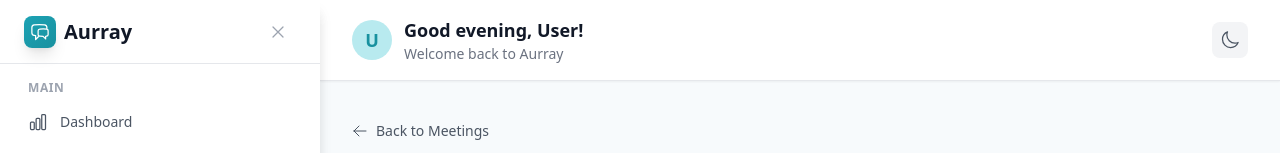
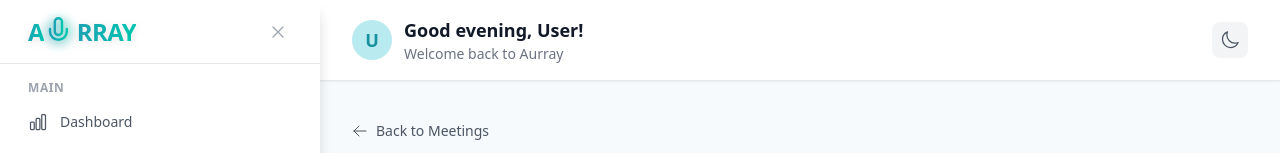
Before and after one commit to Flave1/clerk_ai_frontend, a Next.js app: page /call in a window 1280 px wide. Shown: the top 153 px of the page. Built offline with nearby package versions, Linux system fonts and the light colour scheme; no server answers; sample sign-in values are in the browser's storage.

Commit message:
adjusted logo

```diff
--- a/components/layout/Header.tsx
+++ b/components/layout/Header.tsx
@@ -4,7 +4,6 @@ import { useRouter } from 'next/router';
 import {
   Bars3Icon,
   XMarkIcon,
-  ChatBubbleLeftRightIcon,
   ChartBarIcon,
   PhoneIcon,
   VideoCameraIcon,
@@ -24,6 +23,7 @@ import {
 } from '@heroicons/react/24/outline';
 import { useUIStore } from '@/store';
 import { useAuth } from '@/hooks/useAuth';
+import Logo from '@/components/ui/Logo';
 
 const mainNavigation = [
   { name: 'Dashboard', href: '/dashboard', icon: ChartBarIcon },
@@ -135,12 +135,7 @@ export default function Header() {
         <div className="flex flex-col h-full">
           {/* Logo */}
           <div className="flex items-center justify-between h-16 px-6 border-b border-gray-200 dark:border-gray-700">
-            <Link href="/dashboard" className="flex items-center space-x-2">
-              <div className="h-8 w-8 bg-gradient-to-br from-primary-500 to-primary-600 rounded-lg flex items-center justify-center shadow-lg">
-                <ChatBubbleLeftRightIcon className="h-5 w-5 text-white" />
-              </div>
-              <span className="text-xl font-bold text-gray-900 dark:text-gray-100">Aurray</span>
-            </Link>
+            <Logo href="/dashboard" size="md" />
             <button
               onClick={() => setSidebarCollapsed(true)}
               className="p-2 rounded-md text-gray-400 hover:text-gray-500 hover:bg-gray-100 dark:hover:bg-gray-700 dark:text-gray-300 dark:hover:text-gray-200"
--- a/components/layout/LandingFooter.tsx
+++ b/components/layout/LandingFooter.tsx
@@ -1,6 +1,7 @@
 import Link from 'next/link';
 import { motion } from 'framer-motion';
 import { useUIStore } from '@/store';
+import Logo from '@/components/ui/Logo';
 
 interface SocialLink {
   name: string;
@@ -42,9 +43,9 @@ export default function LandingFooter({
               initial={{ opacity: 0 }}
               whileInView={{ opacity: 1 }}
               viewport={{ once: true }}
-              className="text-2xl font-bold bg-gradient-to-r from-primary-500 to-accent-500 bg-clip-text text-transparent mb-4"
+              className="mb-4"
             >
-              Aurray
+              <Logo size="lg" />
             </motion.div>
             <p className={theme === 'dark' ? 'text-gray-400' : 'text-gray-600'}>
               Your voice in every meeting. AI-powered meeting assistance for modern teams.
--- a/components/layout/LandingHeader.tsx
+++ b/components/layout/LandingHeader.tsx
@@ -2,7 +2,8 @@ import { useState } from 'react';
 import Link from 'next/link';
 import { motion, AnimatePresence } from 'framer-motion';
 import { useUIStore } from '@/store';
-import { SunIcon, MoonIcon, Bars3Icon, XMarkIcon, MicrophoneIcon } from '@heroicons/react/24/outline';
+import { SunIcon, MoonIcon, Bars3Icon, XMarkIcon } from '@heroicons/react/24/outline';
+import Logo from '@/components/ui/Logo';
 
 interface NavItem {
   label: string;
@@ -53,78 +54,7 @@ export default function LandingHeader({
       >
         <div className="max-w-7xl mx-auto px-4 sm:px-6 lg:px-8">
           <div className="flex justify-between items-center h-16">
-            <motion.div
-              whileHover={{ scale: 1.05 }}
-              className="flex items-center"
-            >
-              <Link href="/" className="flex items-center gap-0.5 sm:gap-1 relative group">
-                <div className="relative flex items-center"
-                  style={{
-                    filter: theme === 'dark'
-                      ? 'drop-shadow(0 0 8px rgba(29, 162, 180, 0.4)) drop-shadow(0 0 12px rgba(0, 198, 174, 0.3))'
-                      : 'drop-shadow(0 2px 4px rgba(0, 0, 0, 0.1))'
-                  }}>
-                  <span className="text-xl sm:text-2xl font-bold bg-gradient-to-r from-primary-500 to-accent-500 bg-clip-text text-transparent tracking-tight leading-none ml-0.5 sm:ml-1"
-                    style={theme === 'dark' ? { textShadow: '0 0 10px rgba(255, 255, 255, 0.5)' } : undefined}>
-                    A
-                  </span>
-                  <div className="relative h-[1.2em] w-[1.2em] text-xl sm:text-2xl flex items-center justify-center">
-                    <div className="absolute inset-0 bg-gradient-to-r from-primary-500 to-accent-500 opacity-30 blur-sm rounded-full" />
-                    <svg
-                      className="h-full w-full relative"
-                      viewBox="0 0 24 24"
-                      fill="none"
-                      xmlns="http://www.w3.org/2000/svg"
-                    >
-                      <defs>
-                        <linearGradient id="micGradient" x1="0%" y1="0%" x2="100%" y2="0%">
-                          <stop offset="0%" stopColor="#1DA2B4" />
-                          <stop offset="100%" stopColor="#00C6AE" />
-                        </linearGradient>
-                      </defs>
-                      <path
-                        d="M12 1a3 3 0 0 0-3 3v8a3 3 0 0 0 6 0V4a3 3 0 0 0-3-3Z"
-                        stroke="url(#micGradient)"
-                        strokeWidth="2"
-                        strokeLinecap="round"
-                        strokeLinejoin="round"
-                      />
-                      <path
-                        d="M19 10v2a7 7 0 0 1-14 0v-2"
-                        stroke="url(#micGradient)"
-                        strokeWidth="2"
-                        strokeLinecap="round"
-                        strokeLinejoin="round"
-                      />
-                      <line
-                        x1="12"
-                        y1="19"
-                        x2="12"
-                        y2="23"
-                        stroke="url(#micGradient)"
-                        strokeWidth="2"
-                        strokeLinecap="round"
-                        strokeLinejoin="round"
-                      />
-                      <line
-                        x1="8"
-                        y1="23"
-                        x2="16"
-                        y2="23"
-                        stroke="url(#micGradient)"
-                        strokeWidth="2"
-                        strokeLinecap="round"
-                        strokeLinejoin="round"
-                      />
-                    </svg>
-                  </div>
-                  <span className="text-xl sm:text-2xl font-bold bg-gradient-to-r from-primary-500 to-accent-500 bg-clip-text text-transparent tracking-tight leading-none ml-0.5 sm:ml-1"
-                    style={theme === 'dark' ? { textShadow: '0 0 10px rgba(255, 255, 255, 0.5)' } : undefined}>
-                    RRAY
-                  </span>
-                </div>
-              </Link>
-            </motion.div>
+            <Logo />
 
             {/* Desktop Navigation */}
             {navItems && navItems.length > 0 && (
--- /dev/null
+++ b/components/ui/Logo.tsx
@@ -0,0 +1,125 @@
+import Link from 'next/link';
+import { motion } from 'framer-motion';
+import { useState } from 'react';
+import { useUIStore } from '@/store';
+
+interface LogoProps {
+  href?: string;
+  className?: string;
+  size?: 'sm' | 'md' | 'lg';
+  showLink?: boolean;
+}
+
+export default function Logo({
+  href = '/',
+  className = '',
+  size = 'md',
+  showLink = true
+}: LogoProps) {
+  const { theme } = useUIStore();
+  const [isHovered, setIsHovered] = useState(false);
+
+  const sizeClasses = {
+    sm: 'text-lg sm:text-xl',
+    md: 'text-xl sm:text-2xl',
+    lg: 'text-2xl sm:text-3xl'
+  };
+
+  const iconSizeClasses = {
+    sm: 'h-[1.2em] w-[1.2em]',
+    md: 'h-[1.2em] w-[1.2em]',
+    lg: 'h-[1.2em] w-[1.2em]'
+  };
+
+  const logoContent = (
+    <div
+      className={`flex items-center gap-0.5 sm:gap-1 relative group ${className}`}
+      onMouseEnter={() => setIsHovered(true)}
+      onMouseLeave={() => setIsHovered(false)}
+    >
+      <div className="relative flex items-center"
+        style={{
+          filter: theme === 'dark'
+            ? 'drop-shadow(0 0 8px rgba(29, 162, 180, 0.4)) drop-shadow(0 0 12px rgba(0, 198, 174, 0.3))'
+            : 'drop-shadow(0 2px 4px rgba(0, 0, 0, 0.1))'
+        }}>
+        <span className={`${sizeClasses[size]} font-bold bg-gradient-to-r from-primary-500 to-accent-500 bg-clip-text text-transparent tracking-tight leading-none ml-0.5 sm:ml-1`}
+          style={theme === 'dark' ? { textShadow: '0 0 10px rgba(255, 255, 255, 0.5)' } : undefined}>
+          A
+        </span>
+        <div className={`relative ${iconSizeClasses[size]} ${sizeClasses[size]} flex items-center justify-center`}>
+          <div className="absolute inset-0 bg-gradient-to-r from-primary-500 to-accent-500 opacity-30 blur-sm rounded-full" />
+          <motion.div
+            animate={{ scaleX: isHovered ? -1 : 1 }}
+            transition={{ duration: 0.4, ease: "easeInOut" }}
+            className="h-full w-full relative"
+          >
+            <svg
+              className="h-full w-full relative"
+              viewBox="0 0 24 24"
+              fill="none"
+              xmlns="http://www.w3.org/2000/svg"
+            >
+              <defs>
+                <linearGradient id="micGradient" x1="0%" y1="0%" x2="100%" y2="0%">
+                  <stop offset="0%" stopColor="#1DA2B4" />
+                  <stop offset="100%" stopColor="#00C6AE" />
+                </linearGradient>
+              </defs>
+              <path
+                d="M12 1a3 3 0 0 0-3 3v8a3 3 0 0 0 6 0V4a3 3 0 0 0-3-3Z"
+                stroke="url(#micGradient)"
+                strokeWidth="2"
+                strokeLinecap="round"
+                strokeLinejoin="round"
+              />
+              <path
+                d="M19 10v2a7 7 0 0 1-14 0v-2"
+                stroke="url(#micGradient)"
+                strokeWidth="2"
+                strokeLinecap="round"
+                strokeLinejoin="round"
+              />
+              <line
+                x1="12"
+                y1="19"
+                x2="12"
+                y2="23"
+                stroke="url(#micGradient)"
+                strokeWidth="2"
+                strokeLinecap="round"
+                strokeLinejoin="round"
+              />
+              <line
+                x1="8"
+                y1="23"
+                x2="16"
+                y2="23"
+                stroke="url(#micGradient)"
+                strokeWidth="2"
+                strokeLinecap="round"
+                strokeLinejoin="round"
+              />
+            </svg>
+          </motion.div>
+        </div>
+        <span className={`${sizeClasses[size]} font-bold bg-gradient-to-r from-primary-500 to-accent-500 bg-clip-text text-transparent tracking-tight leading-none ml-0.5 sm:ml-1`}
+          style={theme === 'dark' ? { textShadow: '0 0 10px rgba(255, 255, 255, 0.5)' } : undefined}>
+          RRAY
+        </span>
+      </div>
+    </div>
+  );
+
+  if (showLink) {
+    return (
+      <motion.div whileHover={{ scale: 1.05 }} className="flex items-center">
+        <Link href={href}>
+          {logoContent}
+        </Link>
+      </motion.div>
+    );
+  }
+
+  return logoContent;
+}
```
